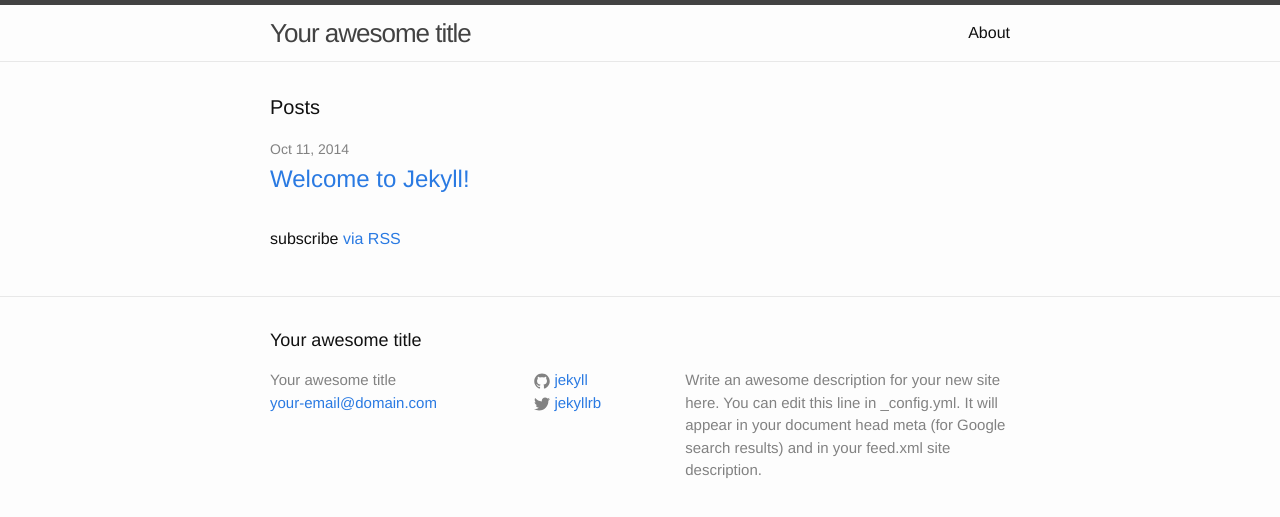
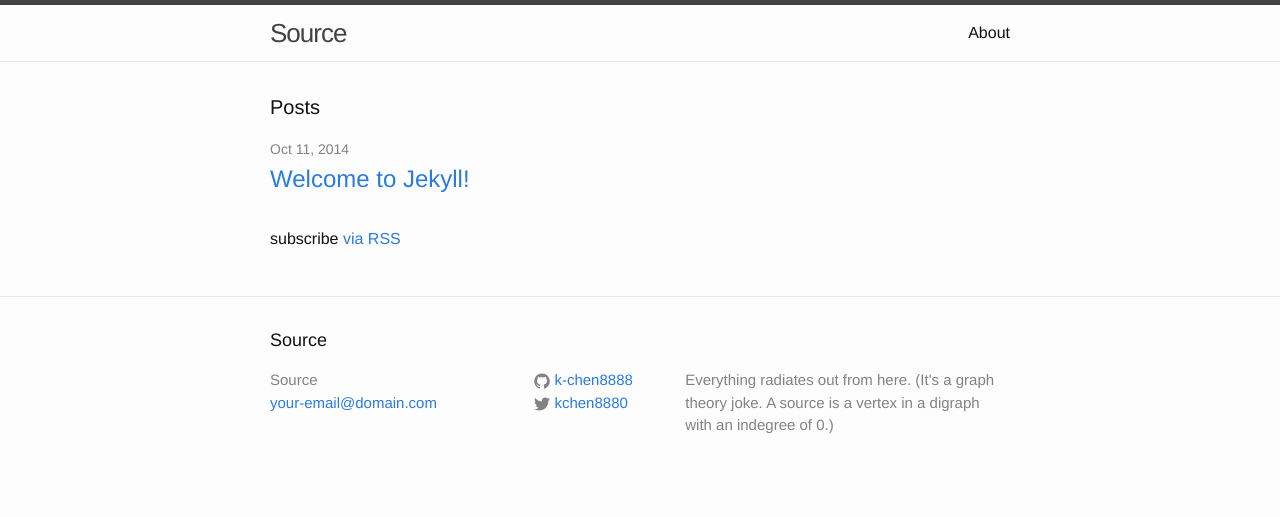
Before and after one commit to k-chen8888/k-chen8888.github.io, a Jekyll site: the page built from index.html, in a window 1280 px wide. Shown: the top 517 px of the page. Built offline with Jekyll 4.4.1, drawn with Linux system fonts in a browser that asks for light colours.

Commit message:
Naming the site

```diff
--- a/_config.yml
+++ b/_config.yml
@@ -1,14 +1,12 @@
 # Site settings
-title: Your awesome title
+title: "Source"
 email: your-email@domain.com
 description: > # this means to ignore newlines until "baseurl:"
-  Write an awesome description for your new site here. You can edit this
-  line in _config.yml. It will appear in your document head meta (for
-  Google search results) and in your feed.xml site description.
+  Everything radiates out from here. (It's a graph theory joke. A source is a vertex in a digraph with an indegree of 0.)
 baseurl: "" # the subpath of your site, e.g. /blog/
 url: "http://yourdomain.com" # the base hostname & protocol for your site
-twitter_username: jekyllrb
-github_username:  jekyll
+twitter_username: kchen8880
+github_username:  k-chen8888
 
 # Build settings
 markdown: kramdown
```
